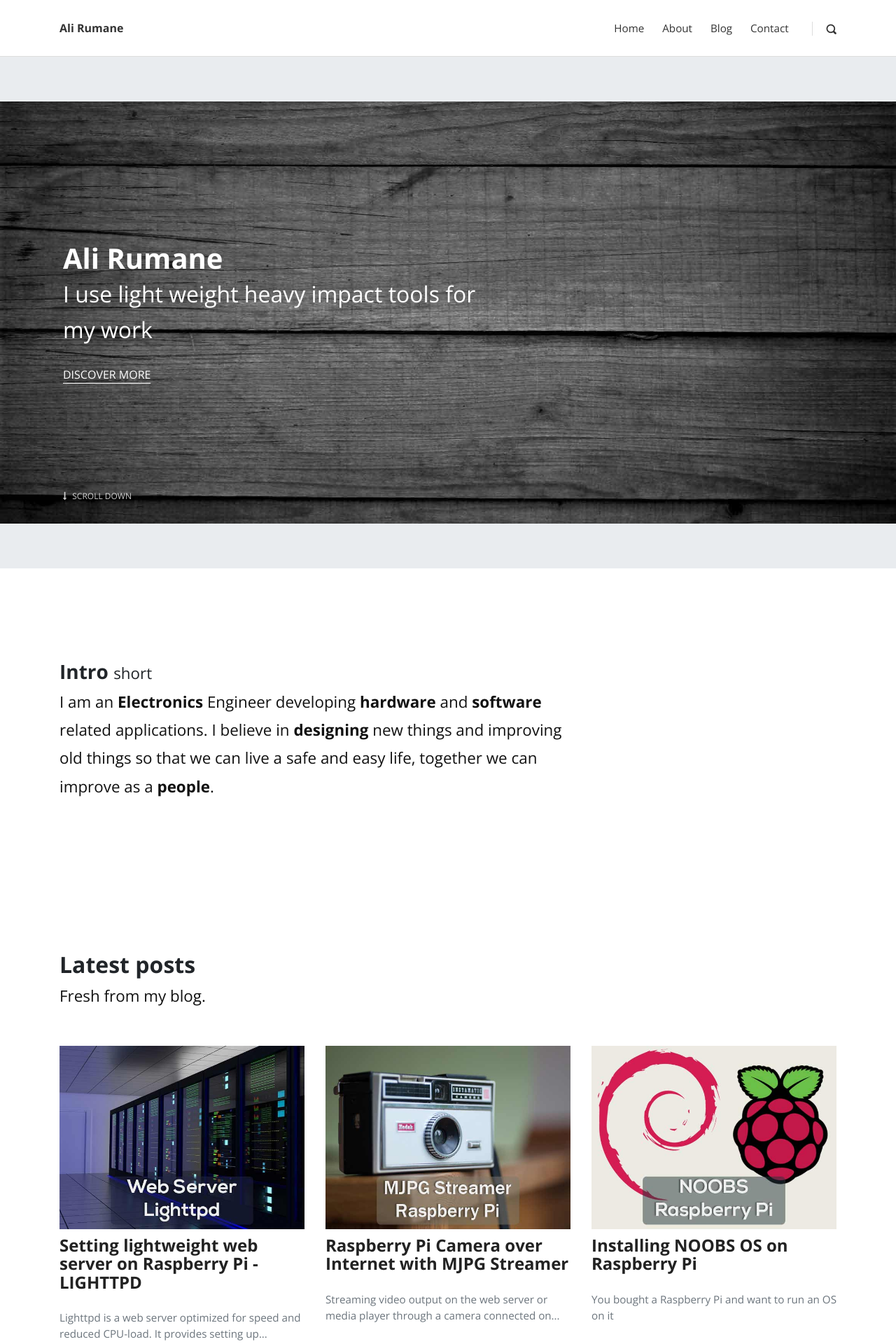
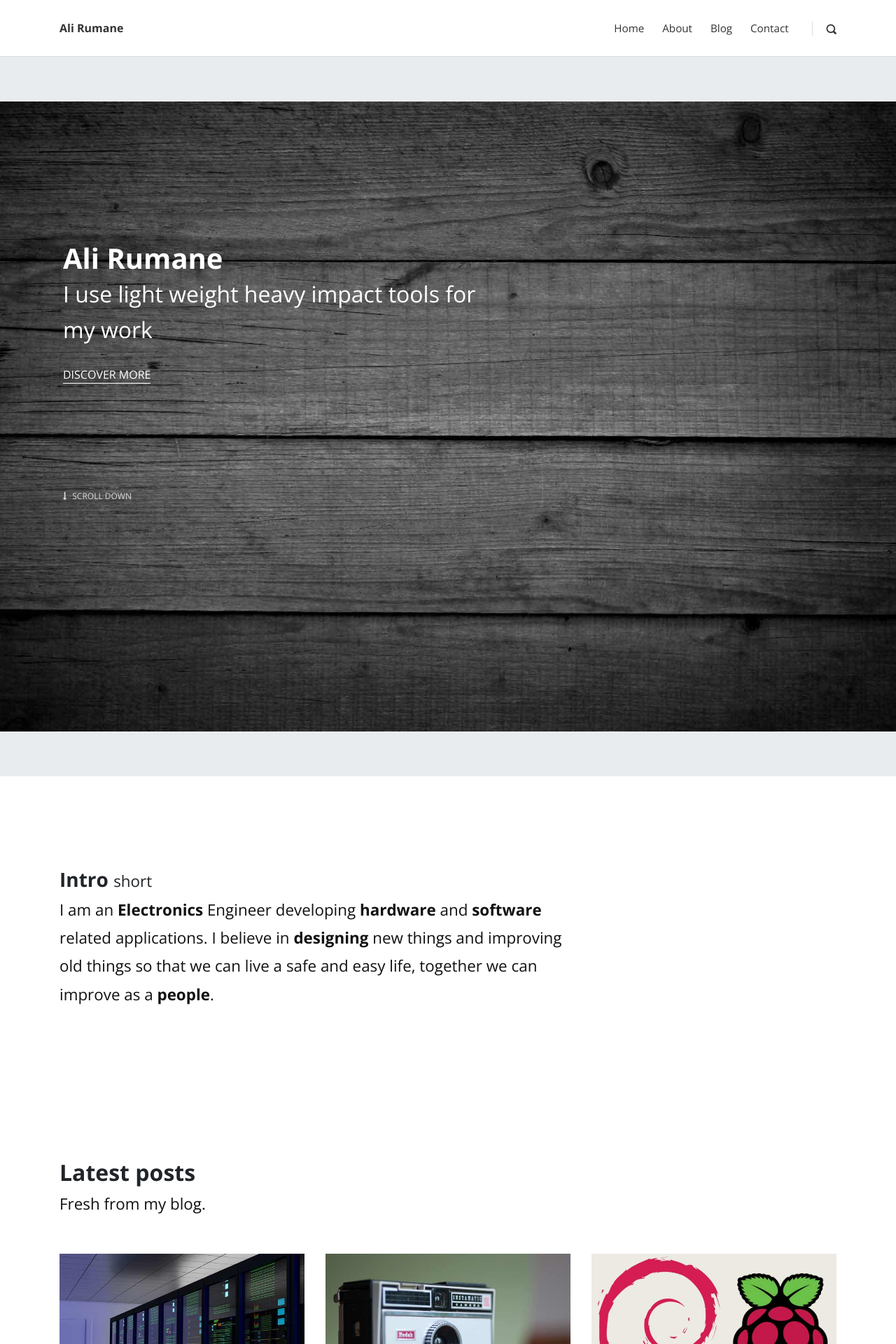
Before and after one commit to alirumane/alirumane.github.io, a Jekyll site: the page built from index.html, in a window 1280 px wide. Shown: the top 1920 px of the page at 70% size. Built offline with Jekyll 4.4.1, drawn with Linux system fonts in a browser that asks for light colours.

Commit message:
Update index.html

```diff
--- a/index.html
+++ b/index.html
@@ -4,7 +4,7 @@ title: Home
 ---
 
    <div class="jumbotron jumbotron-fluid">
-    <section style="background: url({{ site.baseurl}}/assets/img/hero.jpg); background-size: cover; background-position: center center" class="hero">
+    <section style="background: url({{ site.baseurl}}/assets/img/hero.jpg); background-repeat: no-repeat; background-size: cover; background-position: center center; height: 100vh;" class="hero">
       <div class="container">
         <div class="row">
           <div class="col-lg-7">
```
